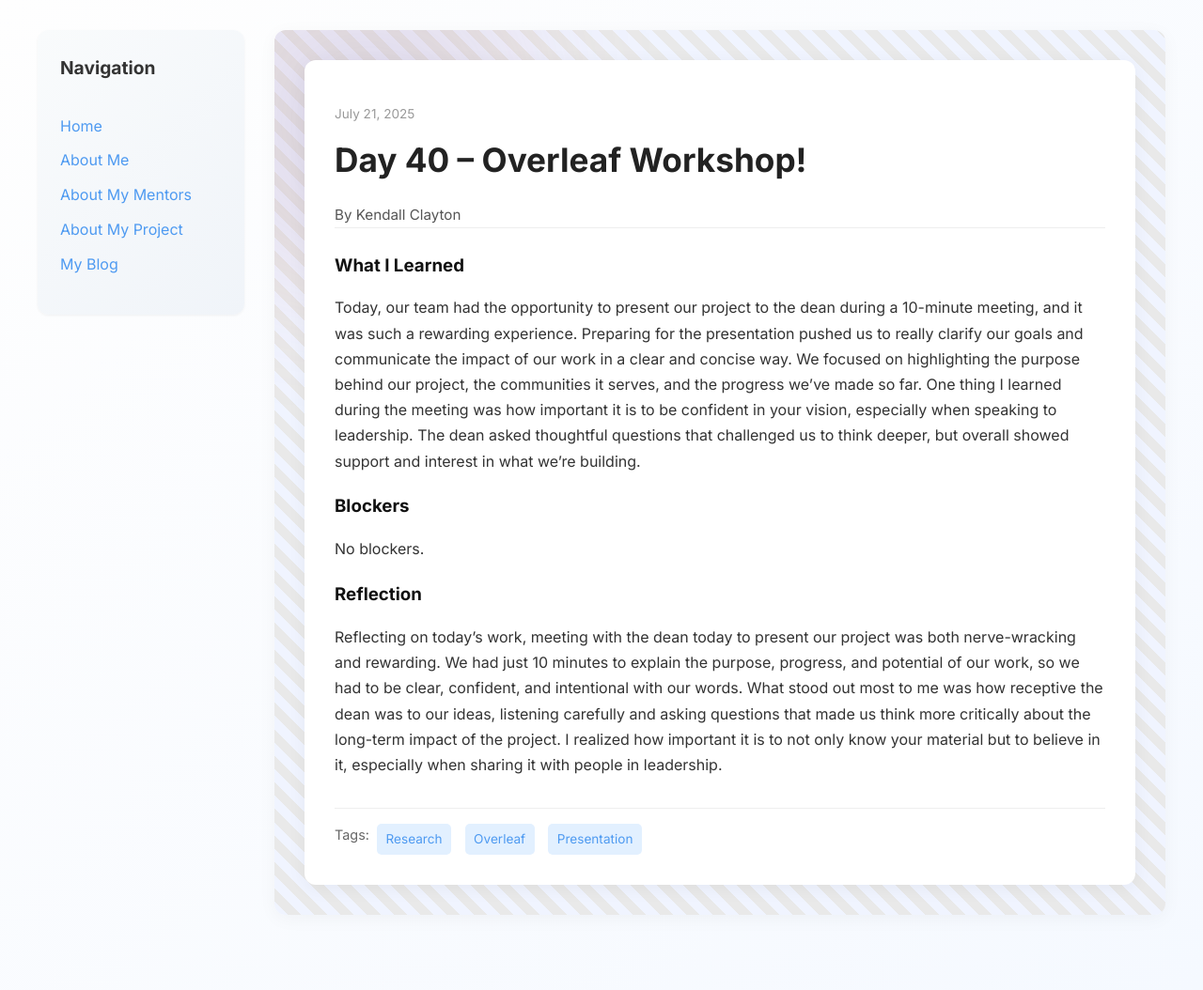
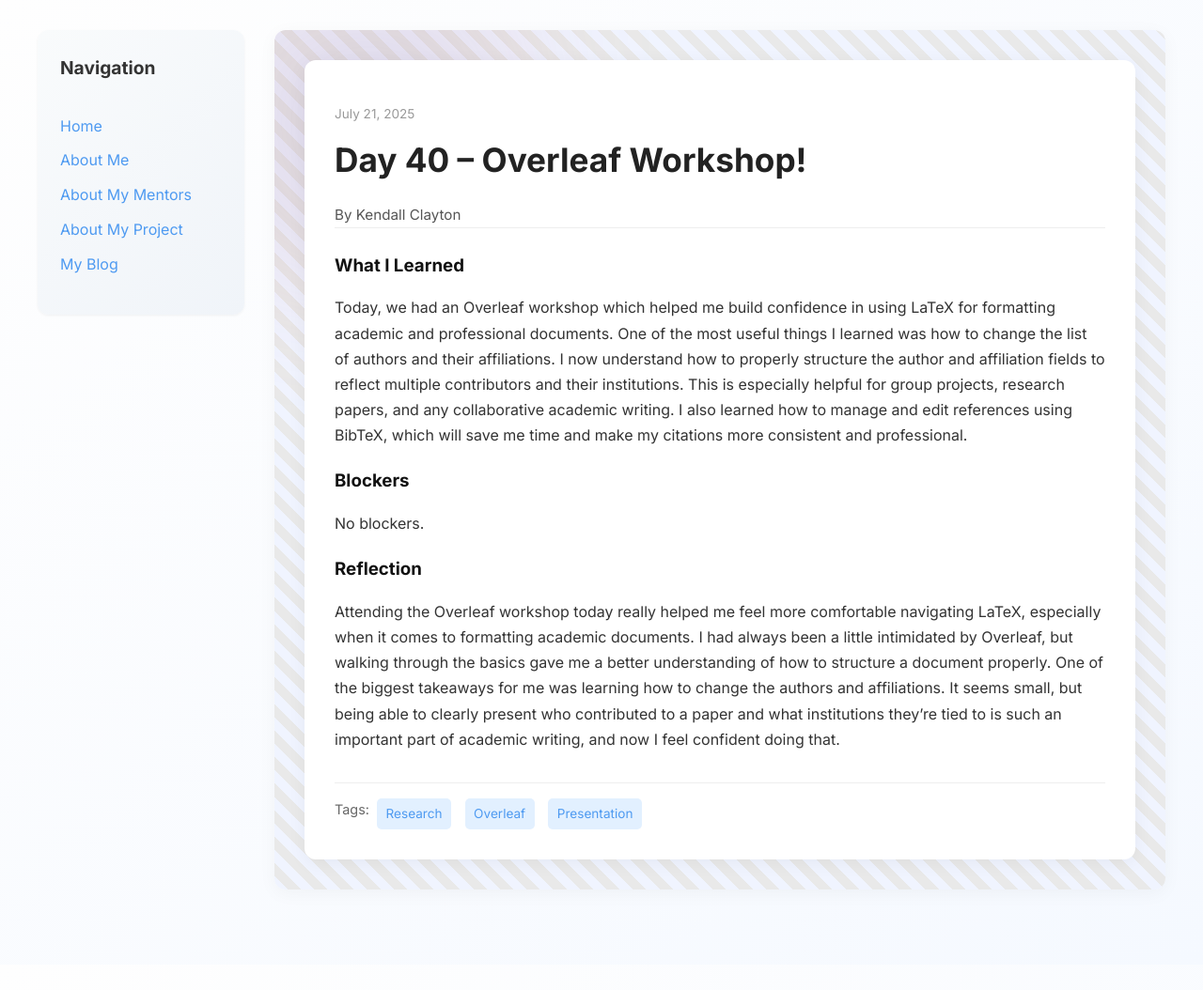
Before and after one commit to kendallzoe/kendallzoe.github.io, a Jekyll site: the page built from _posts/2025-07-21-day-40.md, in a window 1280 px wide. Shown: the whole page at 94% size. Built offline with Jekyll 4.4.1, drawn with Linux system fonts in a browser that asks for light colours; after the commit the page ends 1027 px from its top, so only the background shows below that.

Commit message:
Update 2025-07-21-day-40.md

```diff
--- a/_posts/2025-07-21-day-40.md
+++ b/_posts/2025-07-21-day-40.md
@@ -7,11 +7,12 @@ permalink: /day40.html
 tags: ["Research", "Overleaf", "Presentation"]
 
 what_i_learned: >
-   Today, our team had the opportunity to present our project to the dean during a 10-minute meeting, and it was such a rewarding experience. Preparing for the presentation pushed us to really clarify our goals and communicate the impact of our work in a clear and concise way. We focused on highlighting the purpose behind our project, the communities it serves, and the progress we’ve made so far. One thing I learned during the meeting was how important it is to be confident in your vision, especially when speaking to leadership. The dean asked thoughtful questions that challenged us to think deeper, but overall showed support and interest in what we’re building.
+   Today, we had an Overleaf workshop which helped me build confidence in using LaTeX for formatting academic and professional documents. One of the most useful things I learned was how to change the list of authors and their affiliations. I now understand how to properly structure the author and affiliation fields to reflect multiple contributors and their institutions. This is especially helpful for group projects, research papers, and any collaborative academic writing. I also learned how to manage and edit references using BibTeX, which will save me time and make my citations more consistent and professional.
+
 
 blockers: No blockers.
 
 reflection: >
-  Reflecting on today’s work, meeting with the dean today to present our project was both nerve-wracking and rewarding. We had just 10 minutes to explain the purpose, progress, and potential of our work, so we had to be clear, confident, and intentional with our words. What stood out most to me was how receptive the dean was to our ideas, listening carefully and asking questions that made us think more critically about the long-term impact of the project. I realized how important it is to not only know your material but to believe in it, especially when sharing it with people in leadership.
+  Attending the Overleaf workshop today really helped me feel more comfortable navigating LaTeX, especially when it comes to formatting academic documents. I had always been a little intimidated by Overleaf, but walking through the basics gave me a better understanding of how to structure a document properly. One of the biggest takeaways for me was learning how to change the authors and affiliations. It seems small, but being able to clearly present who contributed to a paper and what institutions they’re tied to is such an important part of academic writing, and now I feel confident doing that.
 
 ---
```
